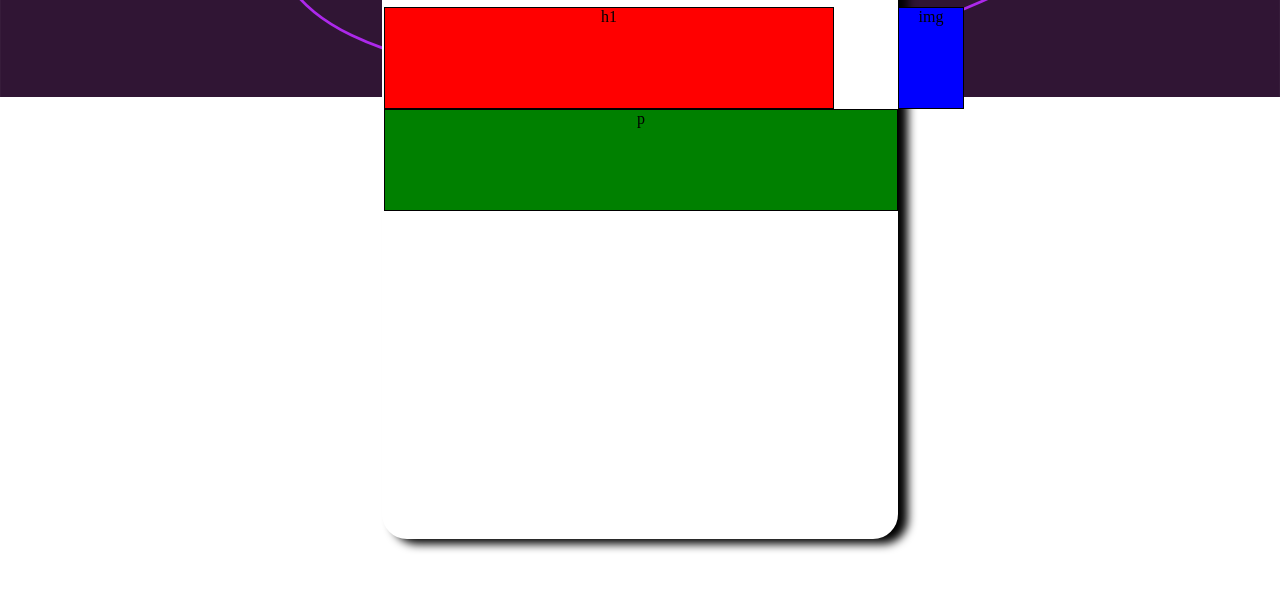
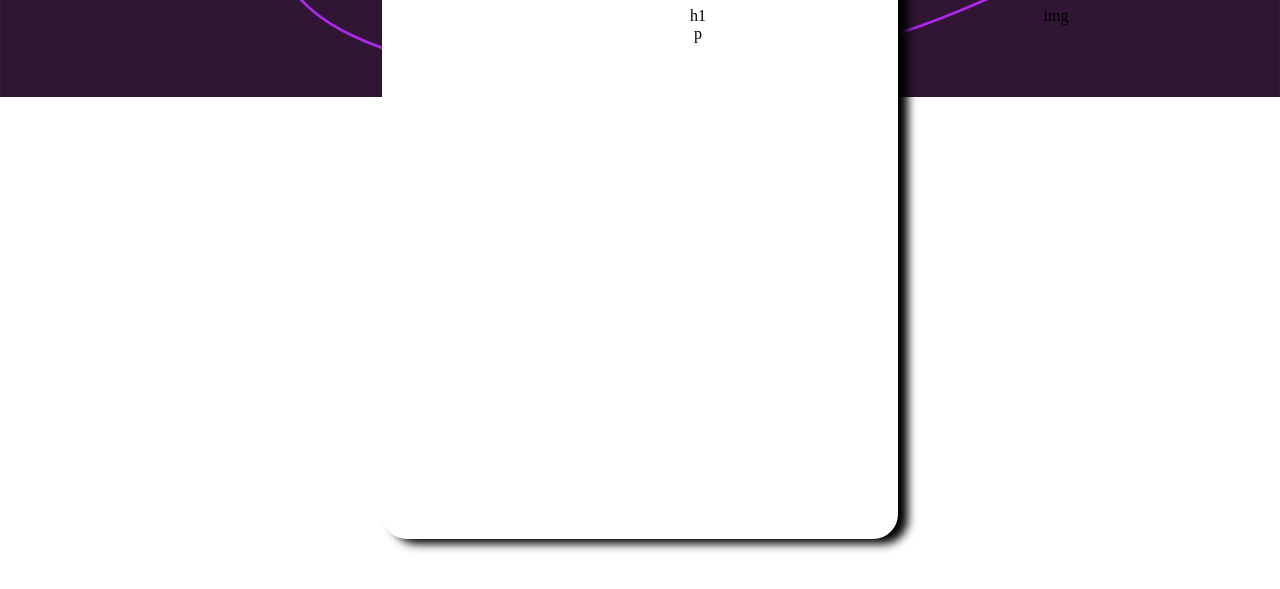
Before and after one commit to ViniCellist/Frontend-Mentor-FAQ-Project, a plain HTML site: page faq-accordion-main/challenge/index.html in a window 1280 px wide. Shown: the part 183-772 px from the top of the page. Drawn offline with Linux system fonts and the light colour scheme.

Commit message:
Update style.css
added css grid to separate blank spaces in the section

```diff
--- a/faq-accordion-main/challenge/style.css
+++ b/faq-accordion-main/challenge/style.css
@@ -25,7 +25,7 @@ h1 {
 }
 
 h2 {
-    font-size: 25px;
+    font-size: 30px;
     color: hsl(292, 42%, 14%);
     font-weight: bold;
 }
@@ -60,7 +60,7 @@ p {
     background-color: white;
     border-radius: 25px;
     box-shadow: 10px 5px 10px black;
-    flex-direction: column;
+    flex-direction: row;
 }
 
 /*topo section*/
@@ -81,37 +81,25 @@ p {
 
 .div-content {
     margin-bottom: 10px;
-    justify-content: start;
+    justify-content: flex-start;
     align-items: center;
 
     display: grid;
-    grid-template-columns: auto auto;
+    grid-template-columns: 78.5vh 11vh;
 
 }
 
-.div-content > p{
+.div-content > div > p{
     margin-bottom: 10px;
-    display: none;
+    text-align: left;
 }
 
-/*area de teste*/
-.teste {
-    height: 100px;
-    border: 1px solid black;
-    text-align: center;
-
-}
-
-#b1 {
-    background-color: red;
+.grid-box-h2 {
     width: 35vw;
 }
-#b2 {
-    background-color: blue;
+.grid-box-img {
     width: 5vw;
 }
-#b3 {
-    background-color: green;
+.grid-box-p {
     width: 40vw;
-    grid-column: 1
 }
```
